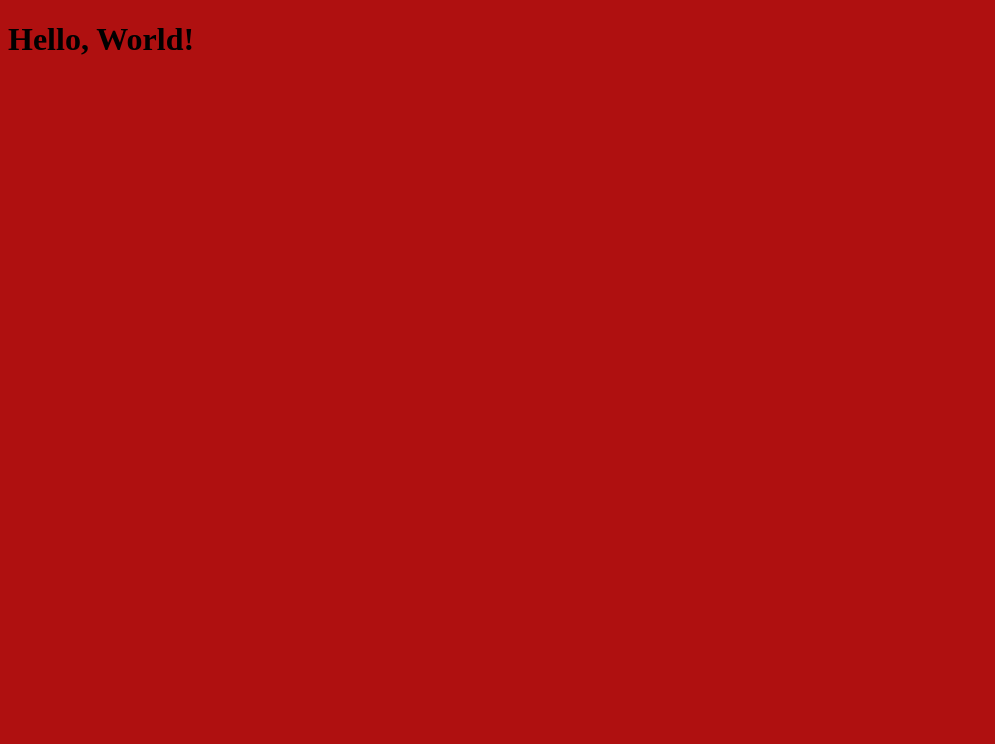
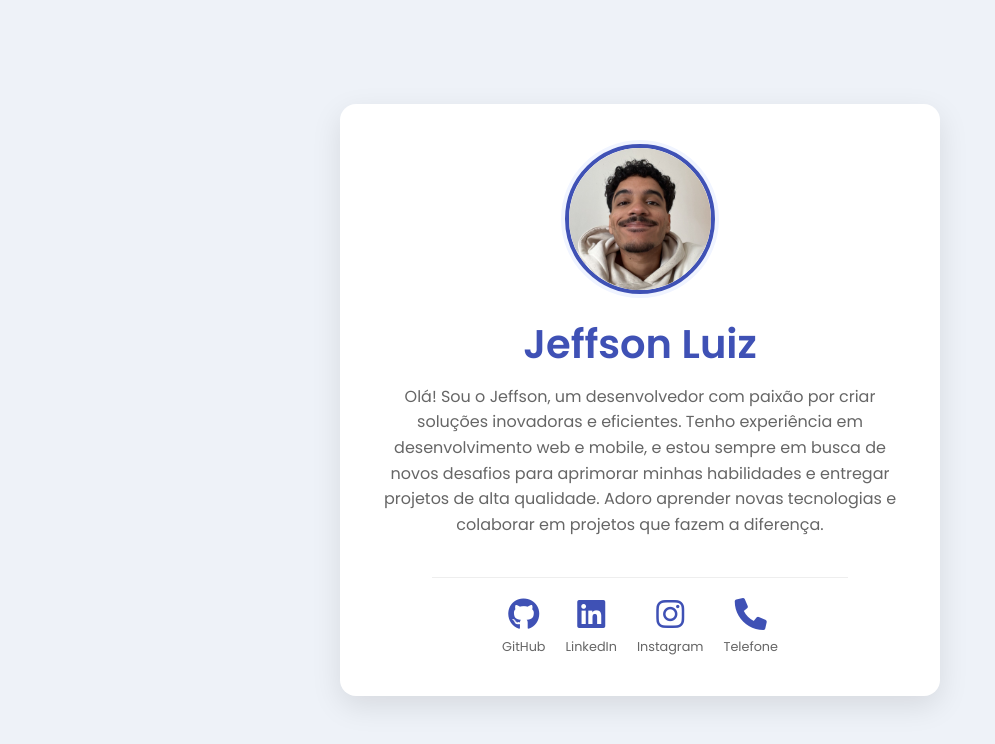
Before and after one commit to jeff-ao/workshop-exercicios-frontend, a plain HTML site: page dia-1/index.html in a window 1280 px wide. Shown: the whole page, without its empty margins (0-995 px from the left). Drawn offline with Linux system fonts and the light colour scheme.

Commit message:
Feat: desafio dia 1

```diff
--- a/dia-1/index.css
+++ /dev/null
@@ -1,7 +0,0 @@
-body {
-  background-color: #af1010;
-}
-
-.h1 {
-  color: aliceblue;
-}
--- a/dia-1/index.html
+++ b/dia-1/index.html
@@ -1,12 +1,78 @@
 <!DOCTYPE html>
-<html lang="en">
+<html lang="pt-br">
   <head>
     <meta charset="UTF-8" />
     <meta name="viewport" content="width=device-width, initial-scale=1.0" />
-    <title>Document</title>
-    <link rel="stylesheet" href="./index.css" />
+    <title>Portfólio de Jeffson Luiz</title>
+    <link rel="stylesheet" href="./styles/index.css" />
+    <link
+      href="https://fonts.googleapis.com/css2?family=Poppins:wght@300;400;600&display=swap"
+      rel="stylesheet"
+    />
+    <link
+      rel="stylesheet"
+      href="https://cdnjs.cloudflare.com/ajax/libs/font-awesome/6.0.0-beta3/css/all.min.css"
+    />
   </head>
   <body>
-    <h1>Hello, World!</h1>
+    <div class="container">
+      <div class="profile-card">
+        <div class="profile-picture-container">
+          <img
+            src="./public/profile-pic.jpeg"
+            alt="Foto de Perfil"
+            class="profile-picture"
+          />
+        </div>
+
+        <div class="profile-info">
+          <h1>Jeffson Luiz</h1>
+          <p>
+            Olá! Sou o Jeffson, um desenvolvedor com paixão por criar soluções
+            inovadoras e eficientes. Tenho experiência em desenvolvimento web e
+            mobile, e estou sempre em busca de novos desafios para aprimorar
+            minhas habilidades e entregar projetos de alta qualidade. Adoro
+            aprender novas tecnologias e colaborar em projetos que fazem a
+            diferença.
+          </p>
+        </div>
+
+        <hr class="divider" />
+
+        <div class="social-links">
+          <a
+            href="https://github.com/jeff-ao"
+            target="_blank"
+            rel="noopener noreferrer"
+            class="social-link"
+          >
+            <i class="fab fa-github"></i>
+            <span>GitHub</span>
+          </a>
+          <a
+            href="https://www.linkedin.com/in/jeffson-luiz"
+            target="_blank"
+            rel="noopener noreferrer"
+            class="social-link"
+          >
+            <i class="fab fa-linkedin"></i>
+            <span>LinkedIn</span>
+          </a>
+          <a
+            href="https://www.instagram.com/jaff3_"
+            target="_blank"
+            rel="noopener noreferrer"
+            class="social-link"
+          >
+            <i class="fab fa-instagram"></i>
+            <span>Instagram</span>
+          </a>
+          <a href="tel:+5583986596283" class="social-link">
+            <i class="fas fa-phone"></i>
+            <span>Telefone</span>
+          </a>
+        </div>
+      </div>
+    </div>
   </body>
 </html>
--- /dev/null
+++ b/dia-1/styles/index.css
@@ -0,0 +1,139 @@
+:root {
+  --primary-color: #3f51b5;
+  --secondary-color: #f0f4ff;
+  --text-color: #333;
+  --background-color: #eef2f8;
+  --card-background: #fff;
+  --box-shadow-color: rgba(0, 0, 0, 0.1);
+}
+
+* {
+  box-sizing: border-box;
+  margin: 0;
+  padding: 0;
+}
+
+body {
+  font-family: "Poppins", sans-serif;
+  background-color: var(--background-color);
+  color: var(--text-color);
+  display: flex;
+  justify-content: center;
+  align-items: center;
+  min-height: 100vh;
+  padding: 20px;
+}
+
+.container {
+  max-width: 600px;
+  width: 100%;
+}
+
+.profile-card {
+  background-color: var(--card-background);
+  border-radius: 16px;
+  box-shadow: 0 10px 30px var(--box-shadow-color);
+  padding: 40px;
+  text-align: center;
+  display: flex;
+  flex-direction: column;
+  align-items: center;
+}
+
+.profile-picture-container {
+  width: 150px;
+  height: 150px;
+  border-radius: 50%;
+  overflow: hidden;
+  margin-bottom: 20px;
+  border: 4px solid var(--primary-color);
+  box-shadow: 0 0 0 4px var(--secondary-color);
+}
+
+.profile-picture {
+  width: 100%;
+  height: 100%;
+  object-fit: cover;
+}
+
+.profile-info h1 {
+  font-size: 2.5rem;
+  font-weight: 600;
+  margin-bottom: 10px;
+  color: var(--primary-color);
+}
+
+.profile-info p {
+  font-size: 1rem;
+  line-height: 1.6;
+  margin-bottom: 20px;
+  color: #666;
+}
+
+.divider {
+  width: 80%;
+  border: none;
+  height: 1px;
+  background-color: #eee;
+  margin: 20px 0;
+}
+
+.social-links {
+  display: flex;
+  justify-content: center;
+  gap: 20px;
+  flex-wrap: wrap;
+}
+
+.social-link {
+  display: flex;
+  flex-direction: column;
+  align-items: center;
+  text-decoration: none;
+  color: var(--text-color);
+  font-size: 1rem;
+  font-weight: 400;
+  transition: transform 0.3s ease, color 0.3s ease;
+}
+
+.social-link i {
+  font-size: 2rem;
+  margin-bottom: 8px;
+  color: var(--primary-color);
+  transition: color 0.3s ease;
+}
+
+.social-link span {
+  color: #666;
+  font-size: 0.8rem;
+}
+
+.social-link:hover {
+  transform: translateY(-5px);
+}
+
+.social-link:hover i {
+  color: #5c6bc0;
+}
+
+@media (max-width: 480px) {
+  .profile-card {
+    padding: 20px;
+  }
+
+  .profile-info h1 {
+    font-size: 2rem;
+  }
+
+  .profile-info p {
+    font-size: 0.9rem;
+  }
+
+  .social-links {
+    gap: 15px;
+  }
+
+  .social-link i {
+    font-size: 1.8rem;
+  }
+}
```
Also changed, not shown: dia-1/public/profile-pic.jpeg (added).
